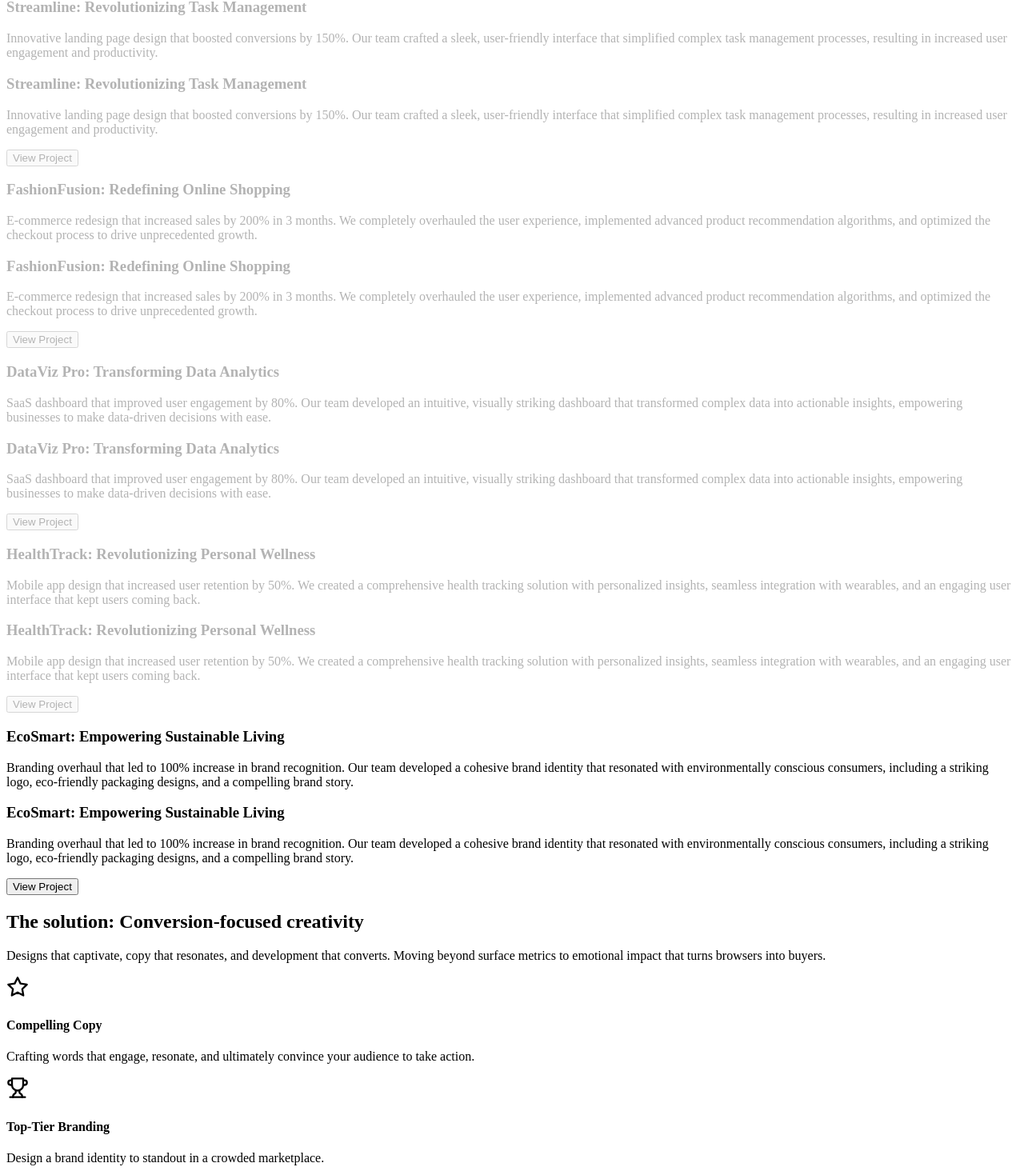
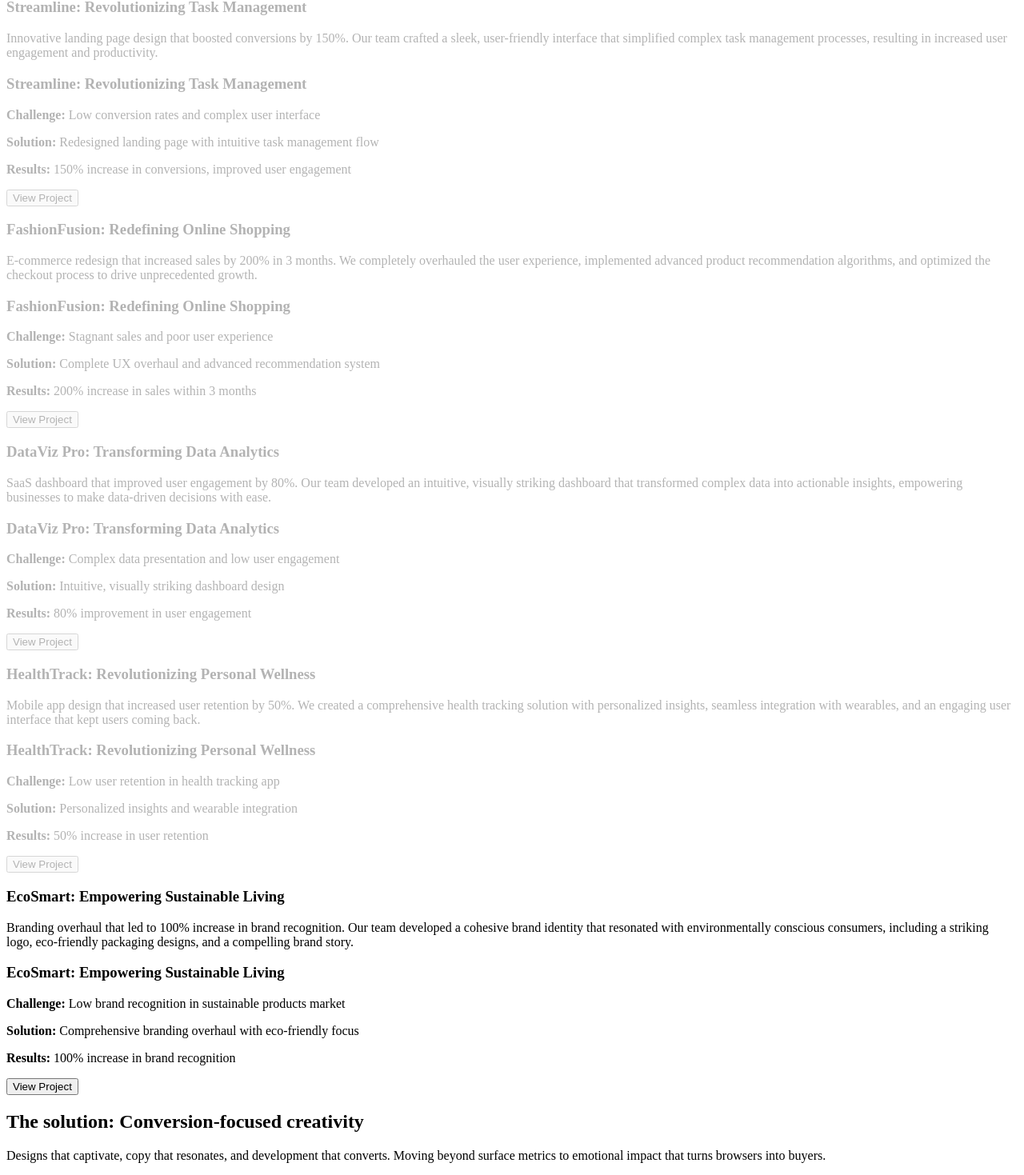
Before and after one commit to lukef7fywmrp/speedweb, a Next.js app: page / in a window 1280 px wide. Shown: the part 2420-3889 px from the top of the page at 80% size. Built offline with nearby package versions, Linux system fonts and the light colour scheme.

Commit message:
Update recentWork items in Features section with challenge, solution, and results; improve WorkCard display in Features section

```diff
--- a/src/components/features-section.tsx
+++ b/src/components/features-section.tsx
@@ -10,6 +10,9 @@ interface WorkItem {
   title: string;
   description: string;
   imageUrl: string;
+  challenge: string;
+  solution: string;
+  results: string;
 }
 
 const recentWork: WorkItem[] = [
@@ -19,6 +22,9 @@ const recentWork: WorkItem[] = [
       "Innovative landing page design that boosted conversions by 150%. Our team crafted a sleek, user-friendly interface that simplified complex task management processes, resulting in increased user engagement and productivity.",
     imageUrl:
       "https://www.withsupafast.com/_next/image?url=%2Fimages%2Fwork%2Farrow.png&w=3840&q=75",
+    challenge: "Low conversion rates and complex user interface",
+    solution: "Redesigned landing page with intuitive task management flow",
+    results: "150% increase in conversions, improved user engagement",
   },
   {
     title: "FashionFusion: Redefining Online Shopping",
@@ -26,6 +32,9 @@ const recentWork: WorkItem[] = [
       "E-commerce redesign that increased sales by 200% in 3 months. We completely overhauled the user experience, implemented advanced product recommendation algorithms, and optimized the checkout process to drive unprecedented growth.",
     imageUrl:
       "https://www.withsupafast.com/_next/image?url=%2Fimages%2Fwork%2Fopenstage.png&w=3840&q=75",
+    challenge: "Stagnant sales and poor user experience",
+    solution: "Complete UX overhaul and advanced recommendation system",
+    results: "200% increase in sales within 3 months",
   },
   {
     title: "DataViz Pro: Transforming Data Analytics",
@@ -33,6 +42,9 @@ const recentWork: WorkItem[] = [
       "SaaS dashboard that improved user engagement by 80%. Our team developed an intuitive, visually striking dashboard that transformed complex data into actionable insights, empowering businesses to make data-driven decisions with ease.",
     imageUrl:
       "https://www.withsupafast.com/_next/image?url=%2Fimages%2Fwork%2Fdevjuice.png&w=3840&q=75",
+    challenge: "Complex data presentation and low user engagement",
+    solution: "Intuitive, visually striking dashboard design",
+    results: "80% improvement in user engagement",
   },
   {
     title: "HealthTrack: Revolutionizing Personal Wellness",
@@ -40,6 +52,9 @@ const recentWork: WorkItem[] = [
       "Mobile app design that increased user retention by 50%. We created a comprehensive health tracking solution with personalized insights, seamless integration with wearables, and an engaging user interface that kept users coming back.",
     imageUrl:
       "https://www.withsupafast.com/_next/image?url=%2Fimages%2Fwork%2Fdevjuice.png&w=3840&q=75",
+    challenge: "Low user retention in health tracking app",
+    solution: "Personalized insights and wearable integration",
+    results: "50% increase in user retention",
   },
   {
     title: "EcoSmart: Empowering Sustainable Living",
@@ -47,6 +62,9 @@ const recentWork: WorkItem[] = [
       "Branding overhaul that led to 100% increase in brand recognition. Our team developed a cohesive brand identity that resonated with environmentally conscious consumers, including a striking logo, eco-friendly packaging designs, and a compelling brand story.",
     imageUrl:
       "https://www.withsupafast.com/_next/image?url=%2Fimages%2Fwork%2Fdevjuice.png&w=3840&q=75",
+    challenge: "Low brand recognition in sustainable products market",
+    solution: "Comprehensive branding overhaul with eco-friendly focus",
+    results: "100% increase in brand recognition",
   },
 ];
 
@@ -65,7 +83,17 @@ function WorkCard({ item }: { item: WorkItem }) {
         </div>
         <div className="absolute bottom-0 left-0 right-0 p-6 transform translate-y-full group-hover:translate-y-0 transition-transform duration-300 ease-in-out">
           <h3 className="text-xl font-semibold mb-2 text-white">{item.title}</h3>
-          <p className="text-sm text-gray-200 mb-4">{item.description}</p>
+          <div className="text-sm text-gray-200 mb-4">
+            <p>
+              <strong>Challenge:</strong> {item.challenge}
+            </p>
+            <p>
+              <strong>Solution:</strong> {item.solution}
+            </p>
+            <p>
+              <strong>Results:</strong> {item.results}
+            </p>
+          </div>
           <Button
             variant="outline"
             className="text-white border-white hover:bg-white hover:text-black transition-colors duration-300"
@@ -121,7 +149,7 @@ export function Features() {
                 <h3 className="text-2xl font-semibold mb-4">{item.title}</h3>
                 <p className="text-muted-foreground">{item.description}</p>
               </div>
-              <div className="md:w-1/2">
+              <div className="md:w-1/2 w-full">
                 <WorkCard item={item} />
               </div>
             </motion.div>
```
